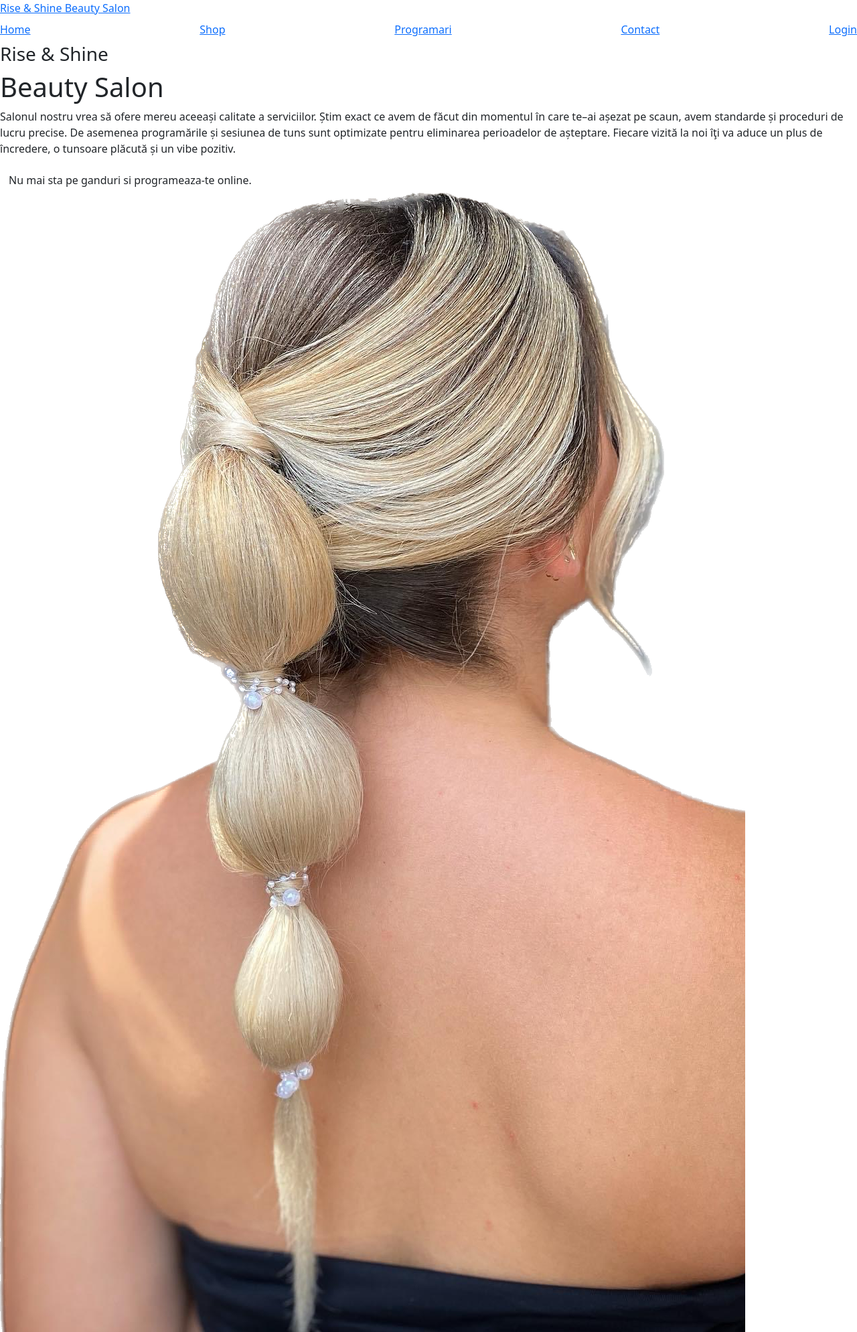
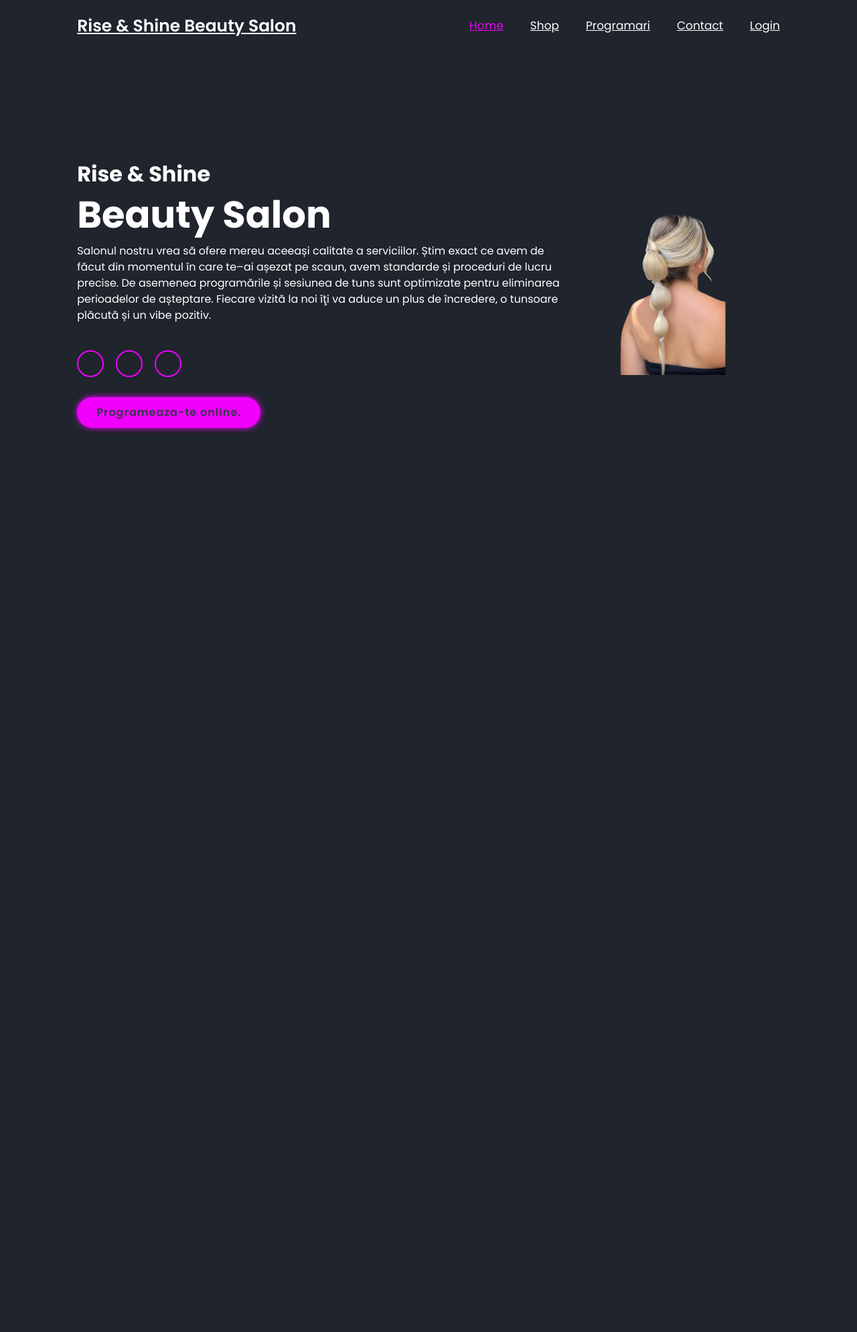
Before and after one commit to klosebygeo/beautyweb, a Django app: page / in a window 1280 px wide. Shown: the whole page at 67% size. After the commit the page ends 646 px from the top, so only its background shows below. Run offline with Django 4.2, Linux system fonts and the light colour scheme.

Commit message:
customizare_css

```diff
--- a/static/css/my_style.css
+++ b/static/css/my_style.css
@@ -28,21 +28,118 @@ body {
     color: var(--text-color);
 }
 
+section {
+    min-height: 100vh;
+    padding: 10rem 9% 2rem;
+}
+
 @font-face {
     font-family: "beauty";
     src: url("beauty.woff") ;
     font-weight: auto;
 }
 
-header {
+.header {
     position: fixed;
     top: 0;
     left: 0;
-    width:100%;
-    padding: 20px 10%;
-    background: transparent;
+    width: 100%;
+    padding: 2rem 9%;
+    background: var(--bg-color);
     display: flex;
     justify-content: space-between;
     align-items: center;
     z-index: 100%;
 }
+
+.logo {
+    font-size: 2.5rem;
+    color: var(--text-color);
+    font-weight: 600;
+    cursor: default;
+}
+
+.navbar a{
+    font-size: 1.7rem;
+    color: var(--text-color);
+    margin-left: 4rem;
+    transition: .3s;
+}
+
+.navbar a:hover,
+.navbar a.active{
+    color: var(--main-color);
+}
+
+#menu-icon {
+    font-size: 3.6rem;
+    color: var(--text-color);
+    display: none;
+}
+
+.home {
+    display: flex;
+    justify-content: center;
+    align-items: center;
+}
+
+.home-img img {
+    width: 25vw;
+}
+
+.home-content h3 {
+    font-size: 3.2rem;
+    font-weight: 700;
+}
+
+.home-content h3:nth-of-type(2) {
+    margin-bottom: 2rem;
+}
+
+.home-content h1 {
+    font-size: 5.6rem;
+    font-weight: 700;
+    line-height: 1.3;
+}
+
+.home-content p {
+    font-size: 1.6rem;
+}
+
+.social-media a {
+    display: inline-flex;
+    justify-content: center;
+    align-items: center;
+    width: 4rem;
+    height: 4rem;
+    background: transparent;
+    border: .2rem solid var(--main-color);
+    border-radius: 2rem;
+    color: var(--main-color);
+    margin: 3rem 1.5rem 3rem 0;
+    transition: .5s ease;
+}
+
+.social-media a:hover {
+    background: var(--main-color);
+    color: var(--second-bg-color);
+    box-shadow: 0 0 1rem var(--main-color);
+
+}
+
+.btn {
+    display: inline-block;
+    padding: 1rem 2.8rem;
+    background: var(--main-color);
+    border-radius: 4rem;
+    box-shadow: 0 0 1rem var(--main-color);
+    font-size:1.6rem;
+    color: var(--second-bg-color);
+    letter-spacing: .1rem;
+    font-weight: 600;
+    transition: .5s ease;
+}
+
+.btn:hover {
+    box-shadow: none;
+}
--- a/templates/base.html
+++ b/templates/base.html
@@ -5,7 +5,7 @@
     <meta charset="UTF-8">
     <title>{%  block title %} {% endblock %}</title>
     <link href="https://cdn.jsdelivr.net/npm/bootstrap@5.3.0-alpha2/dist/css/bootstrap.min.css" rel="stylesheet" integrity="sha384-aFq/bzH65dt+w6FI2ooMVUpc+21e0SRygnTpmBvdBgSdnuTN7QbdgL+OapgHtvPp" crossorigin="anonymous">
-    <link href="{% static 'css/../static/img/my_style.css' %}" rel="stylesheet">
+    <link href="{% static 'css/../css/my_style.css' %}" rel="stylesheet">
 </head>
 <body>
 {% include 'navbar.html' %}
--- a/templates/home/homepage.html
+++ b/templates/home/homepage.html
@@ -12,11 +12,11 @@ proceduri de lucru precise. De asemenea programările și sesiunea de tuns sunt
 optimizate pentru eliminarea perioadelor de așteptare. Fiecare vizită la noi îţi va
 aduce un plus de încredere, o tunsoare plăcută și un vibe pozitiv.</p>
             <div class="social-media">
-                <a href="#" style="--i:7;"><i class='bx bxl-facebook'></i></i></a>
-                <a href="#" style="--i:8;"><i class='bx bxl-instagram' ></i></a>
-                <a href="#" style="--i:9 ;"><i class='bx bxl-linkedin-square' ></i></a>
+                <a href="https://www.facebook.com/beautybylarisaverdes" style="--i:7;"><i class='bx bxl-facebook' ></i></a>
+                <a href="https://www.instagram.com/beauty_bylarisaverdes" style="--i:8;"><i class='bx bxl-instagram'></i></a>
+                <a href="#" style="--i:9;"><i class='bx bxl-twitter'></i></a>
             </div>
-            <a href="#" class="btn">Nu mai sta pe ganduri si programeaza-te online.</a>
+            <a href="#" class="btn">Programeaza-te online.</a>
         </div>
 
         <div class="home-img">
--- a/templates/navbar.html
+++ b/templates/navbar.html
@@ -1,5 +1,7 @@
     <header class="header">
         <a href="#" class="logo">Rise & Shine Beauty Salon</a>
+
+        <i class='bx bx-menu' id="menu-icon"></i>
 
         <nav class="navbar">
             <a href="#home" style="--i:1" class="active">Home</a>
```
Also changed, not shown: static/img/Subiect.png, static/img/Subiect2.png (added).
